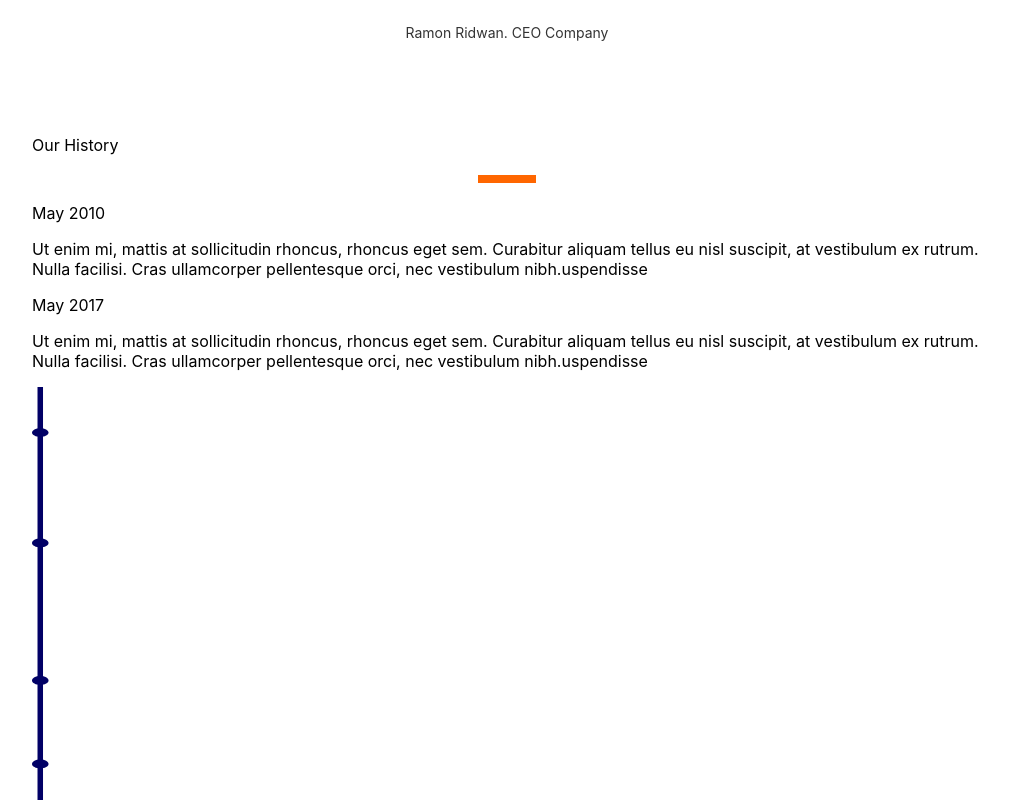
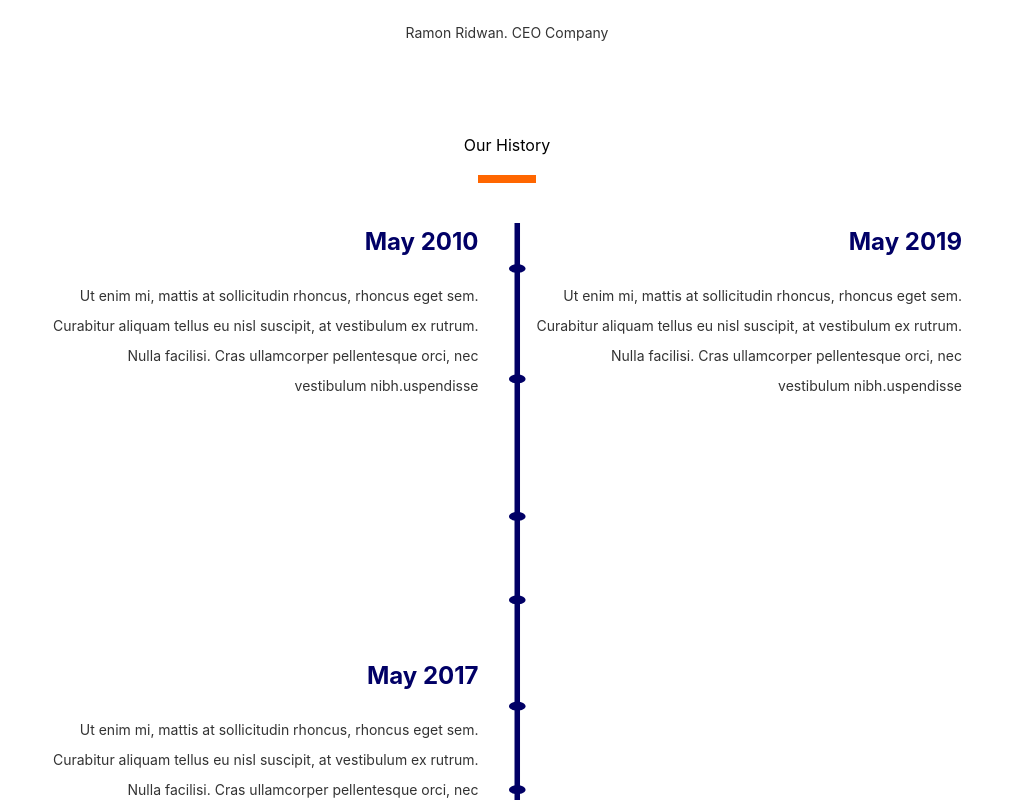
Before and after one commit to iamAbayomi/swift-trade-homepage, a React (Create React App) app: page /about in a window 1280 px wide. Shown: the part 960-1760 px from the top of the page, without its empty margins (133-1142 px from the left). Built offline with nearby package versions, Linux system fonts and the light colour scheme.

Commit message:
feature: added ourhistory component

```diff
--- a/src/components/OurHistory/OurHistory.css
+++ b/src/components/OurHistory/OurHistory.css
@@ -0,0 +1,54 @@
+.ourhistory-section{
+    margin: 40px 20px;
+}
+
+.ourhistory-header{
+    text-align: center;
+}
+
+.ourhistory-contents{
+    max-width: 950px;
+    margin: auto;
+}
+
+.history-section{
+    display: flex;
+    justify-content: space-between;
+}
+
+
+.our-history-section-header{
+    font-style: normal;
+    font-weight: bold;
+    font-size: 24px;
+    line-height: 30px;
+    /* or 125% */
+    text-align: right;
+    /* Swift Solid 2 */
+    color: #010066;
+}
+
+.our-history-section-text{
+    font-style: normal;
+    font-weight: normal;
+    font-size: 14px;
+    line-height: 30px;
+    /* or 214% */
+
+    text-align: right;
+
+    color: #333333;
+
+}
+
+.our-history-section {
+    margin-bottom: 140px;
+}
+
+.addspace{
+    margin-bottom:  260px;
+}
+
+.treesvg{
+    margin: 20px 10px 0px 30px;
+}
```
